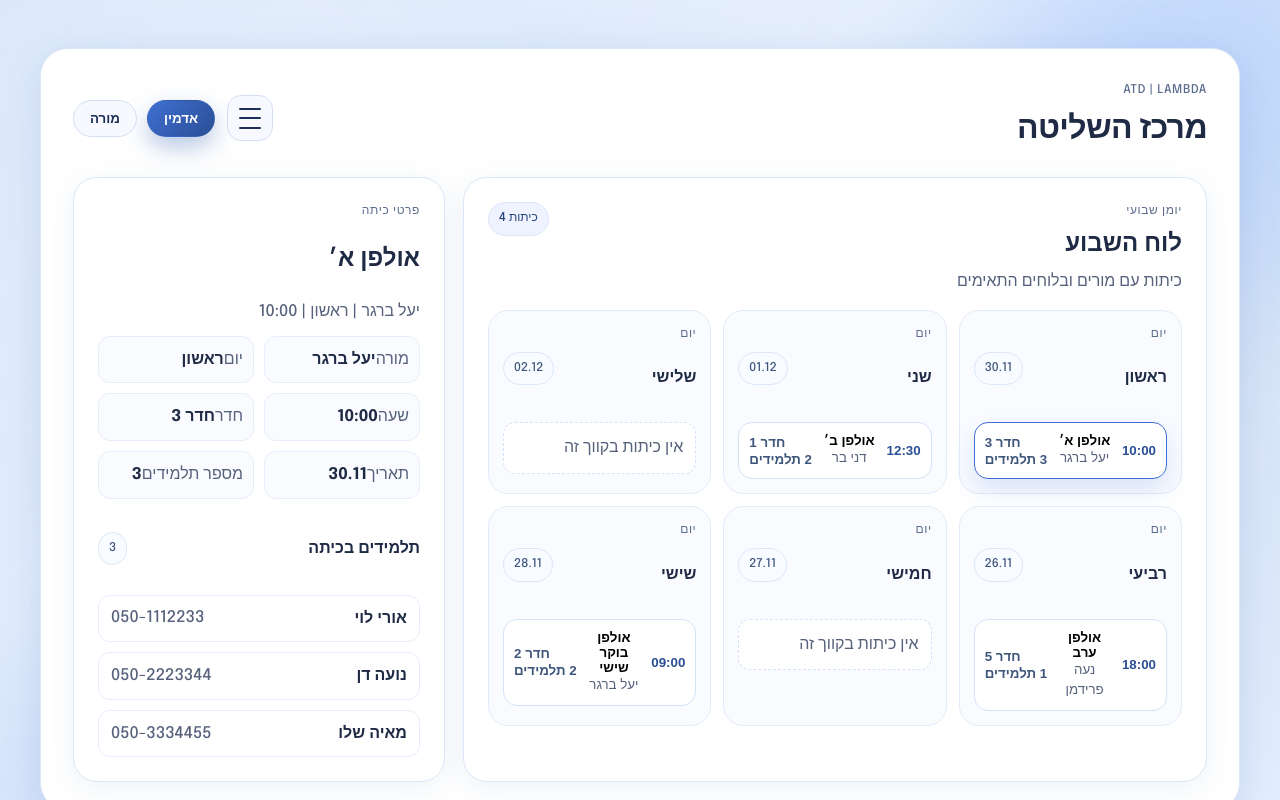
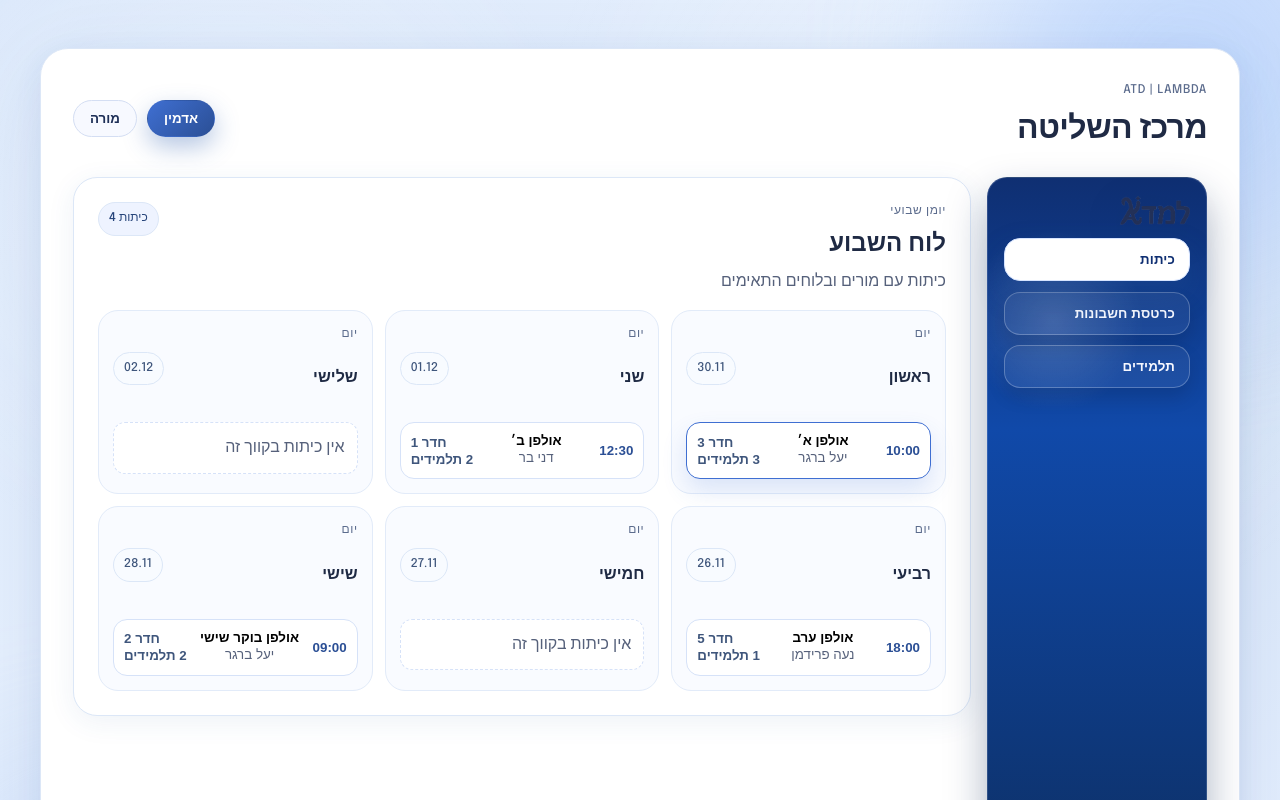
Before and after one commit to asafbanani/ATD_Lamda, a React (Vite) app: page / in a window 1280 px wide. Shown: the top 800 px of the page. Built offline with nearby package versions, Linux system fonts and the light colour scheme.

Commit message:
added menu bar on admin view + update class view

```diff
--- a/src/App.css
+++ b/src/App.css
@@ -48,6 +48,87 @@
   display: flex;
   flex-direction: column;
   gap: 22px;
+  min-height: calc(100vh - 80px);
+}
+
+.admin-layout {
+  display: grid;
+  grid-template-columns: 220px minmax(0, 1fr);
+  gap: 16px;
+  align-items: stretch;
+}
+
+.admin-main {
+  display: flex;
+  flex-direction: column;
+  gap: 16px;
+}
+
+.admin-dashboard {
+  background: radial-gradient(180px at 30% 20%, rgba(255, 255, 255, 0.16), transparent 50%),
+    linear-gradient(180deg, #0f2f72 0%, #1049a9 35%, #0d2f64 100%);
+  border-radius: 20px;
+  padding: 18px 16px 20px;
+  border: 1px solid rgba(255, 255, 255, 0.14);
+  box-shadow: 0 20px 40px rgba(12, 37, 82, 0.35);
+  color: #f5f8ff;
+  display: flex;
+  flex-direction: column;
+  gap: 14px;
+  align-self: stretch;
+  height: calc(100vh - 80px);
+  position: sticky;
+  top: 0;
+}
+
+.dashboard-logo {
+  display: flex;
+  justify-content: flex-start;
+}
+
+.dashboard-logo img {
+  width: 70px;
+  height: auto;
+  padding: 0;
+  background: transparent;
+  border-radius: 0;
+  border: none;
+  filter: drop-shadow(0 10px 24px rgba(0, 0, 0, 0.12));
+}
+
+.dashboard-nav {
+  display: flex;
+  flex-direction: column;
+  gap: 10px;
+}
+
+.dashboard-link {
+  width: 100%;
+  text-align: right;
+  padding: 13px 14px;
+  border-radius: 16px;
+  background: rgba(255, 255, 255, 0.06);
+  border: 1px solid rgba(255, 255, 255, 0.25);
+  color: #f6f8ff;
+  font-weight: 800;
+  letter-spacing: 0.01em;
+  cursor: pointer;
+  transition: all 0.2s ease;
+  box-shadow: 0 10px 18px rgba(0, 0, 0, 0.12);
+}
+
+.dashboard-link:hover {
+  background: rgba(255, 255, 255, 0.14);
+  transform: translateY(-2px);
+  box-shadow: 0 12px 26px rgba(0, 0, 0, 0.18);
+}
+
+.dashboard-link.active {
+  background: #ffffff;
+  color: #0f2f72;
+  border-color: #d6e4ff;
+  box-shadow: 0 14px 32px rgba(41, 86, 150, 0.24);
+  transform: translateY(-1px);
 }
 
 .topbar {
@@ -480,7 +561,7 @@ select {
 
 .calendar-layout {
   display: grid;
-  grid-template-columns: 2fr 1fr;
+  grid-template-columns: 1fr;
   gap: 18px;
 }
 
@@ -536,6 +617,41 @@ select {
   box-shadow: 0 12px 24px rgba(63, 111, 210, 0.16);
 }
 
+.modal-overlay {
+  position: fixed;
+  inset: 0;
+  background: rgba(7, 15, 32, 0.45);
+  backdrop-filter: blur(6px);
+  display: flex;
+  align-items: center;
+  justify-content: center;
+  padding: 18px;
+  z-index: 10;
+}
+
+.modal-card {
+  width: min(820px, 96vw);
+  background: #ffffff;
+  border-radius: 20px;
+  border: 1px solid #dce7f7;
+  box-shadow:
+    0 28px 80px rgba(20, 45, 92, 0.28),
+    0 10px 30px rgba(20, 45, 92, 0.12);
+  padding: 20px;
+  max-height: 90vh;
+  overflow: auto;
+  display: flex;
+  flex-direction: column;
+  gap: 12px;
+}
+
+.modal-header {
+  display: flex;
+  align-items: center;
+  justify-content: space-between;
+  gap: 12px;
+}
+
 .slot-time {
   font-weight: 800;
   color: #2b4f95;
@@ -578,6 +694,10 @@ select {
   border-radius: 12px;
   padding: 10px;
   background: #f9fbff;
+  display: flex;
+  align-items: center;
+  gap: 6px;
+  font-weight: 700;
 }
 
 .detail-row {
@@ -807,6 +927,10 @@ select {
     grid-template-columns: 1fr;
   }
 
+  .admin-layout {
+    grid-template-columns: 1fr;
+  }
+
   .topbar {
     flex-direction: column;
     align-items: flex-start;
--- a/src/App.tsx
+++ b/src/App.tsx
@@ -1,6 +1,6 @@
 import { useEffect, useMemo, useState } from "react"
 import "./App.css"
-import QuickMenu from "./components/layout/QuickMenu"
+import logo from "./assets/atd_logo.png"
 import { initialAttendance, initialClasses, initialStudents } from "./data/seed"
 import type { AttendanceMap, ClassSlot, PaymentAction, PaymentMethod, Role, Student } from "./models/types"
 import AdminDashboard from "./screens/AdminDashboard"
@@ -14,6 +14,7 @@ function App() {
   const [students, setStudents] = useState<Student[]>(initialStudents)
   const [classes, setClasses] = useState<ClassSlot[]>(initialClasses)
   const [selectedClassId, setSelectedClassId] = useState<string>(initialClasses[0]?.id ?? "")
+  const [showClassModal, setShowClassModal] = useState(false)
   const [attendance, setAttendance] = useState<AttendanceMap>(initialAttendance)
   const [adminView, setAdminView] = useState<"calendar" | "accounts" | "students">("calendar")
 
@@ -32,6 +33,8 @@ function App() {
       const fallback = teacherClasses[0]?.id
       if (fallback) setSelectedClassId(fallback)
     }
+
+    if (role !== "admin") setShowClassModal(false)
   }, [role, teacherClasses, selectedClassId])
 
   const availableStudentsForSelected = useMemo(() => {
@@ -51,6 +54,13 @@ function App() {
   const handleAdminNav = (key: string) => {
     if (key === "accounts" || key === "students" || key === "calendar") setAdminView(key)
     else setAdminView("calendar")
+    if (key !== "calendar") setShowClassModal(false)
+  }
+
+  const openAdminClass = (classId: string) => {
+    setSelectedClassId(classId)
+    setAdminView("calendar")
+    setShowClassModal(true)
   }
 
   const toggleAttendance = (classId: string, studentId: string) => {
@@ -142,9 +152,6 @@ function App() {
           </div>
 
           <div className="top-actions">
-            {role === "admin" && (
-              <QuickMenu items={menuItems} activeKey={adminView} onSelect={handleAdminNav} />
-            )}
             <div className="role-switch">
               <button
                 type="button"
@@ -165,7 +172,27 @@ function App() {
         </header>
 
         {role === "admin" ? (
-          adminView === "accounts" ? (
+          <div className="admin-layout">
+            <aside className="admin-dashboard">
+              <div className="dashboard-logo">
+                <img src={logo} alt="\u05dc\u05d5\u05d2\u05d5 ATD \u05dc\u05de\u05d3\u05d0" />
+              </div>
+              <nav className="dashboard-nav">
+                {menuItems.map((item) => (
+                  <button
+                    key={item.key}
+                    type="button"
+                    className={item.key === adminView ? "dashboard-link active" : "dashboard-link"}
+                    onClick={() => handleAdminNav(item.key)}
+                  >
+                    {item.label}
+                  </button>
+                ))}
+              </nav>
+            </aside>
+
+            <div className="admin-main">
+              {adminView === "accounts" ? (
                 <AccountsView students={students} onApplyPayments={applyPayments} />
               ) : adminView === "students" ? (
                 <StudentsView students={students} onAddStudent={addNewStudent} onUpdateStudent={updateStudent} />
@@ -174,9 +201,13 @@ function App() {
                   classes={classes}
                   students={students}
                   selectedClassId={selectedClassId}
-              onOpenClass={setSelectedClassId}
+                  onOpenClass={openAdminClass}
+                  showClassModal={showClassModal}
+                  onCloseClassModal={() => setShowClassModal(false)}
                 />
-          )
+              )}
+            </div>
+          </div>
         ) : (
           <TeacherView
             classes={teacherClasses}
--- a/src/components/admin/ClassDetails.tsx
+++ b/src/components/admin/ClassDetails.tsx
@@ -20,10 +20,6 @@ function ClassDetails({ selectedClass, selectedStudents, nextDate }: ClassDetail
   return (
     <>
       <p className="eyebrow">{"\u05e4\u05e8\u05d8\u05d9 \u05db\u05d9\u05ea\u05d4"}</p>
-      <h2>{selectedClass.name}</h2>
-      <p className="muted">
-        {selectedClass.teacher} | {selectedClass.day} | {selectedClass.time}
-      </p>
 
       <div className="detail-grid">
         <DetailItem label={"\u05de\u05d5\u05e8\u05d4"} value={selectedClass.teacher} />
--- a/src/components/admin/DetailItem.tsx
+++ b/src/components/admin/DetailItem.tsx
@@ -3,7 +3,7 @@ type DetailItemProps = { label: string; value: string | number }
 function DetailItem({ label, value }: DetailItemProps) {
   return (
     <div className="detail-item">
-      <span className="muted">{label}</span>
+      <span className="muted">{`${label}: `}</span>
       <strong>{value}</strong>
     </div>
   )
--- a/src/screens/AdminDashboard.tsx
+++ b/src/screens/AdminDashboard.tsx
@@ -8,6 +8,8 @@ type AdminDashboardProps = {
   students: Student[]
   selectedClassId?: string
   onOpenClass: (classId: string) => void
+  showClassModal: boolean
+  onCloseClassModal: () => void
 }
 
 const dayOrder = ["\u05e8\u05d0\u05e9\u05d5\u05df", "\u05e9\u05e0\u05d9", "\u05e9\u05dc\u05d9\u05e9\u05d9", "\u05e8\u05d1\u05d9\u05e2\u05d9", "\u05d7\u05de\u05d9\u05e9\u05d9", "\u05e9\u05d9\u05e9\u05d9"]
@@ -21,7 +23,7 @@ const dayToIndex: Record<string, number> = {
   ["\u05e9\u05d1\u05ea"]: 6,
 }
 
-function AdminDashboard({ classes, students, selectedClassId, onOpenClass }: AdminDashboardProps) {
+function AdminDashboard({ classes, students, selectedClassId, onOpenClass, showClassModal, onCloseClassModal }: AdminDashboardProps) {
   const selectedClass = useMemo(
     () => classes.find((cls) => cls.id === selectedClassId) ?? classes[0],
     [classes, selectedClassId],
@@ -58,6 +60,7 @@ function AdminDashboard({ classes, students, selectedClassId, onOpenClass }: Adm
   const nextDate = selectedClass ? formatNextDate(selectedClass.day) : null
 
   return (
+    <>
       <div className="calendar-layout">
         <section className="panel calendar-panel">
           <div className="section-head">
@@ -82,11 +85,34 @@ function AdminDashboard({ classes, students, selectedClassId, onOpenClass }: Adm
             ))}
           </div>
         </section>
+      </div>
 
-      <section className="panel detail-panel">
+      {showClassModal && selectedClass && (
+        <div className="modal-overlay" onClick={onCloseClassModal}>
+          <div
+            className="modal-card"
+            role="dialog"
+            aria-modal="true"
+            aria-label={selectedClass.name}
+            onClick={(event) => event.stopPropagation()}
+          >
+            <div className="modal-header">
+              <div>
+                <p className="eyebrow">
+                  {selectedClass.day}
+                  {nextDate ? ` | ${nextDate}` : ""}
+                </p>
+                <h3>{selectedClass.name}</h3>
+              </div>
+              <button type="button" className="pill ghost" onClick={onCloseClassModal}>
+                {"\u05e1\u05d2\u05d5\u05e8"}
+              </button>
+            </div>
             <ClassDetails selectedClass={selectedClass} selectedStudents={selectedStudents} nextDate={nextDate} />
-      </section>
           </div>
+        </div>
+      )}
+    </>
   )
 }
 
```
Lines whose indentation alone changed are shown as unchanged.
